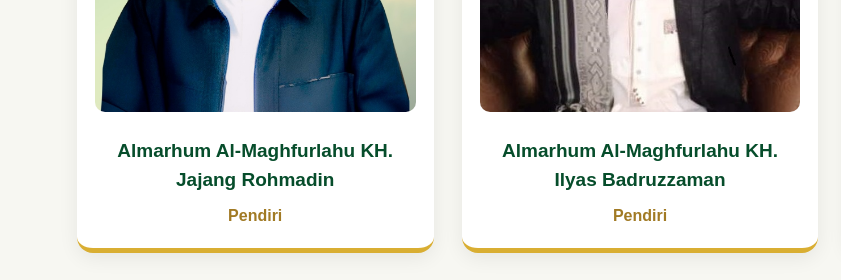
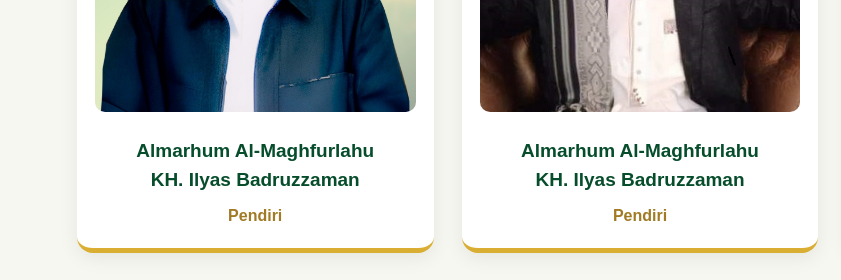
Before and after one commit to yppa-khoirulhuda/website-khoirul-huda, a plain HTML site: page index.html in a window 1280 px wide. Shown: the part 1960-2240 px from the top of the page, 0-841 px from the left. Drawn offline with Linux system fonts and the light colour scheme.

Commit message:
Update index.html

```diff
--- a/index.html
+++ b/index.html
@@ -321,14 +321,20 @@ style="width:55px;height:55px;object-fit:contain;flex-shrink:0;">    <div>
       <div class="founder-card">
         <img src="assets/kh-jajang.jpg"
              alt="KH. Jajang Rohmadin">
-        <h3>Almarhum Al-Maghfurlahu KH. Jajang Rohmadin</h3>
+       <h3>
+<span style="display:block;">Almarhum Al-Maghfurlahu</span>
+<span style="display:block;">KH. Ilyas Badruzzaman</span>
+</h3>
         <p>Pendiri</p>
       </div>
 
       <div class="founder-card">
         <img src="assets/kh-ilyas.jpg"
              alt="KH. Ilyas Badruzzaman">
-        <h3>Almarhum Al-Maghfurlahu KH. Ilyas Badruzzaman</h3>
+      <h3>
+<span style="display:block;">Almarhum Al-Maghfurlahu</span>
+<span style="display:block;">KH. Ilyas Badruzzaman</span>
+</h3>
         <p>Pendiri</p>
       </div>
 
```
